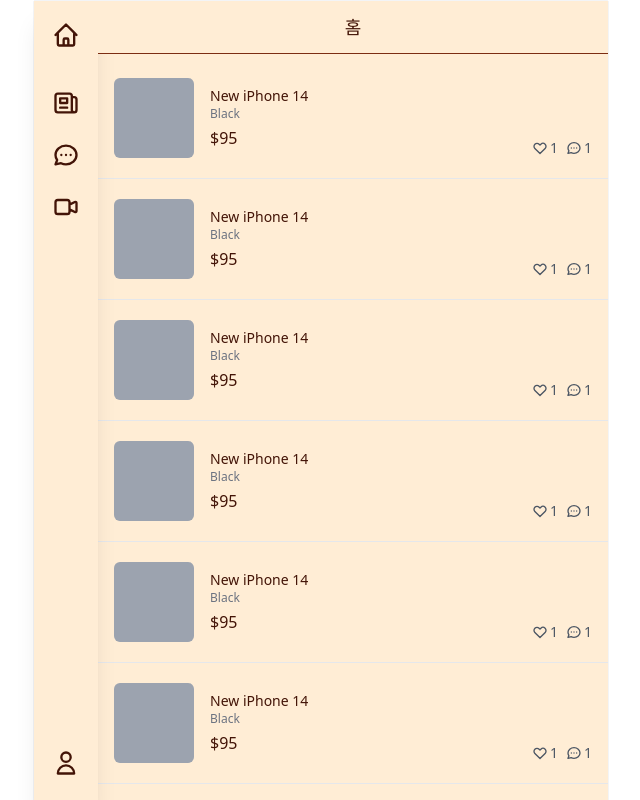
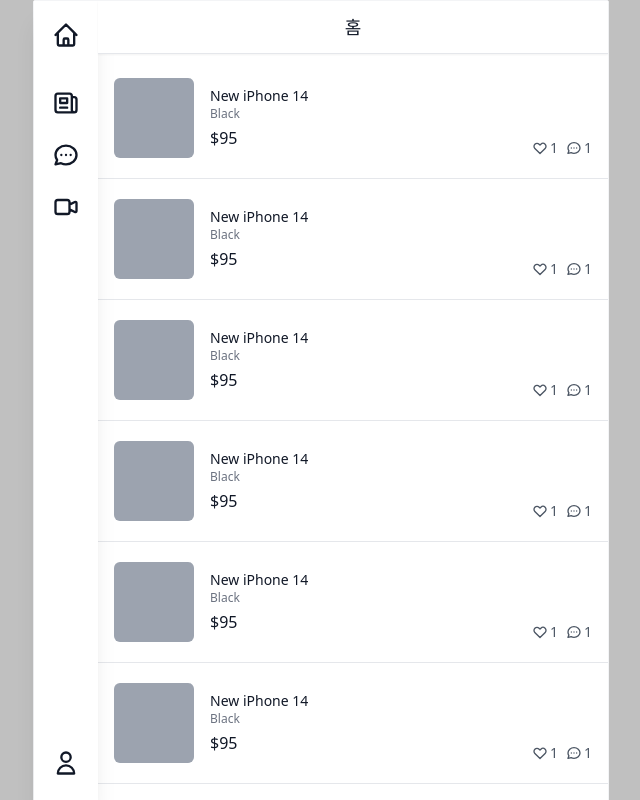
Before and after one commit to shionpark/shion-tweet, a Next.js app: page / in a window 1280 px wide. Shown: the top 800 px of the page, without its empty margins (319-959 px from the left). Built offline with nearby package versions, Linux system fonts and the light colour scheme.

Commit message:
Design: 수정 레이아웃

```diff
--- a/src/components/header.tsx
+++ b/src/components/header.tsx
@@ -11,7 +11,7 @@
     router.back();
   };
   return (
-    <div className="text-orange-950 bg-orange-100 text-lg font-medium py-3 border-b border-orange-900 flex justify-center sticky top-0 z-50">
+    <div className="text-gray-900 bg-white text-lg font-medium py-3 border-b shadow-sm flex justify-center sticky top-0 z-50">
       <div>
         {canGoBack ? (
           <button onClick={onClick}>
--- a/src/components/layout.tsx
+++ b/src/components/layout.tsx
@@ -12,7 +12,7 @@
 
 const Layout = ({ canGoBack, children, hasTabBar, title }: LayoutProps) => {
   return (
-    <div className="flex bg-orange-100 border border-gray-100 rounded-sm">
+    <div className="flex text-gray-900 bg-white border border-gray-100 rounded-sm">
       {hasTabBar ? <Navbar /> : null}
       <div className="flex flex-col pl-16 w-full">
         <Header canGoBack={canGoBack} title={title} />
--- a/src/components/navbar.tsx
+++ b/src/components/navbar.tsx
@@ -2,7 +2,7 @@
 
 const Navigation = () => {
   return (
-    <nav className="bg-orange-100 space-y-6 text-orange-950 w-16 pt-5 flex flex-col justify-between h-full fixed shadow-xl">
+    <nav className="text-gray-900 bg-white space-y-6 w-16 pt-5 flex flex-col justify-between h-full fixed shadow-xl">
       <div className="space-y-6">
         <Link className="flex flex-col items-center mb-10" href={"/"}>
           <svg
--- a/src/pages/index.tsx
+++ b/src/pages/index.tsx
@@ -3,7 +3,7 @@
 const Home = () => {
   return (
     <Layout hasTabBar title="홈">
-      <div className="bg-orange-100 text-orange-950 flex flex-col w-full space-y-5">
+      <div className="text-gray-900 bg-white flex flex-col w-full space-y-5">
         {[1, 1, 1, 1, 1, 1, 1, 1].map((_, i) => (
           <div
             className="flex px-4 border-b pb-5 cursor-pointer justify-between"
--- a/tailwind.config.ts
+++ b/tailwind.config.ts
@@ -1,20 +1,29 @@
-import type { Config } from 'tailwindcss'
+import type { Config } from "tailwindcss";
 
 const config: Config = {
   content: [
-    './src/pages/**/*.{js,ts,jsx,tsx,mdx}',
-    './src/components/**/*.{js,ts,jsx,tsx,mdx}',
-    './src/app/**/*.{js,ts,jsx,tsx,mdx}',
+    "./src/pages/**/*.{js,ts,jsx,tsx,mdx}",
+    "./src/components/**/*.{js,ts,jsx,tsx,mdx}",
+    "./src/app/**/*.{js,ts,jsx,tsx,mdx}",
   ],
   theme: {
     extend: {
       backgroundImage: {
-        'gradient-radial': 'radial-gradient(var(--tw-gradient-stops))',
-        'gradient-conic':
-          'conic-gradient(from 180deg at 50% 50%, var(--tw-gradient-stops))',
+        "gradient-radial": "radial-gradient(var(--tw-gradient-stops))",
+        "gradient-conic":
+          "conic-gradient(from 180deg at 50% 50%, var(--tw-gradient-stops))",
       },
     },
   },
-  plugins: [],
-}
-export default config
+  plugins: [
+    function ({ addBase, theme }) {
+      addBase({
+        body: {
+          color: theme("colors.white"), // 텍스트 컬러를 테일윈드의 'white' 색상으로 설정
+          backgroundColor: "silver", // 배경 색상을 직접 지정
+        },
+      });
+    },
+  ],
+};
+export default config;
```
